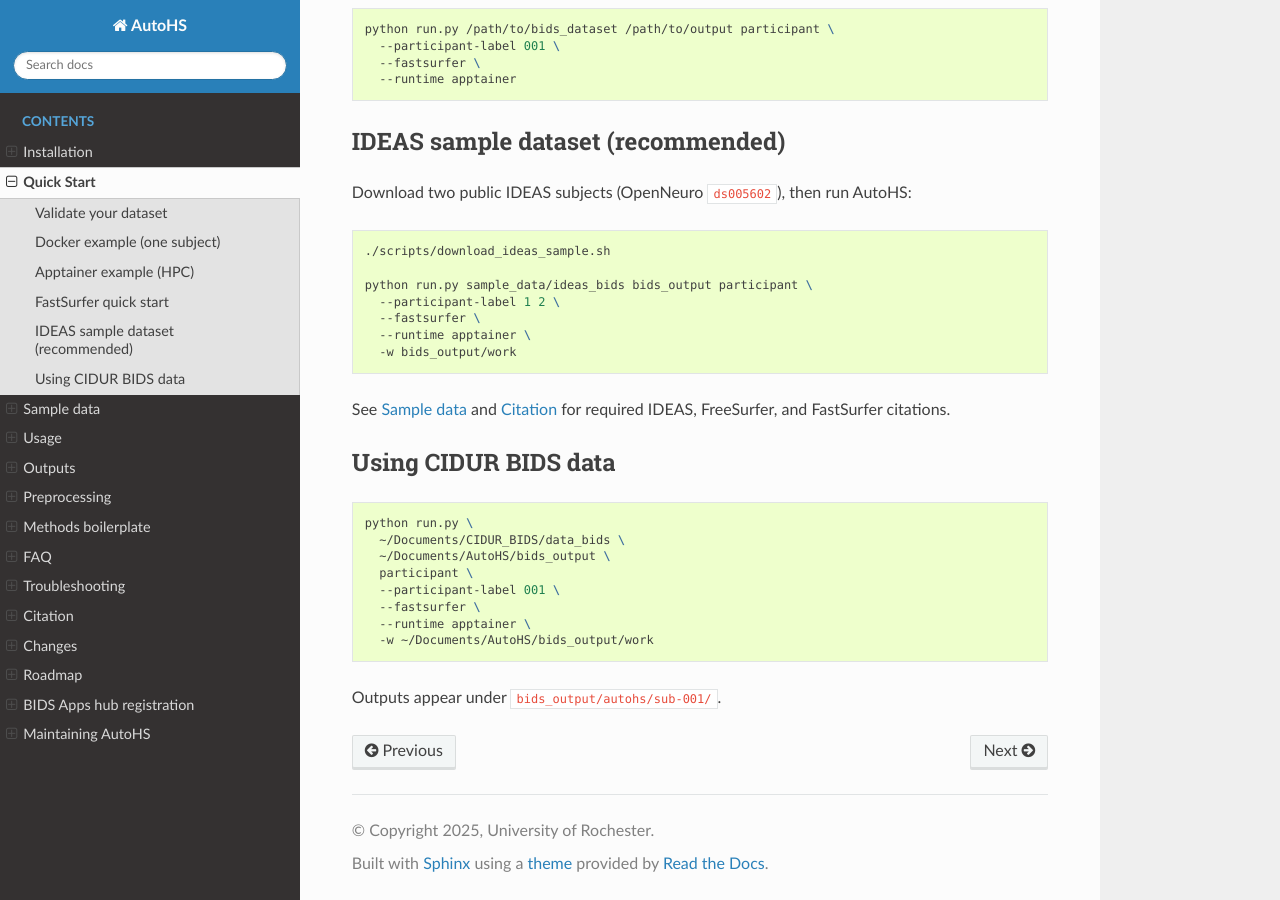
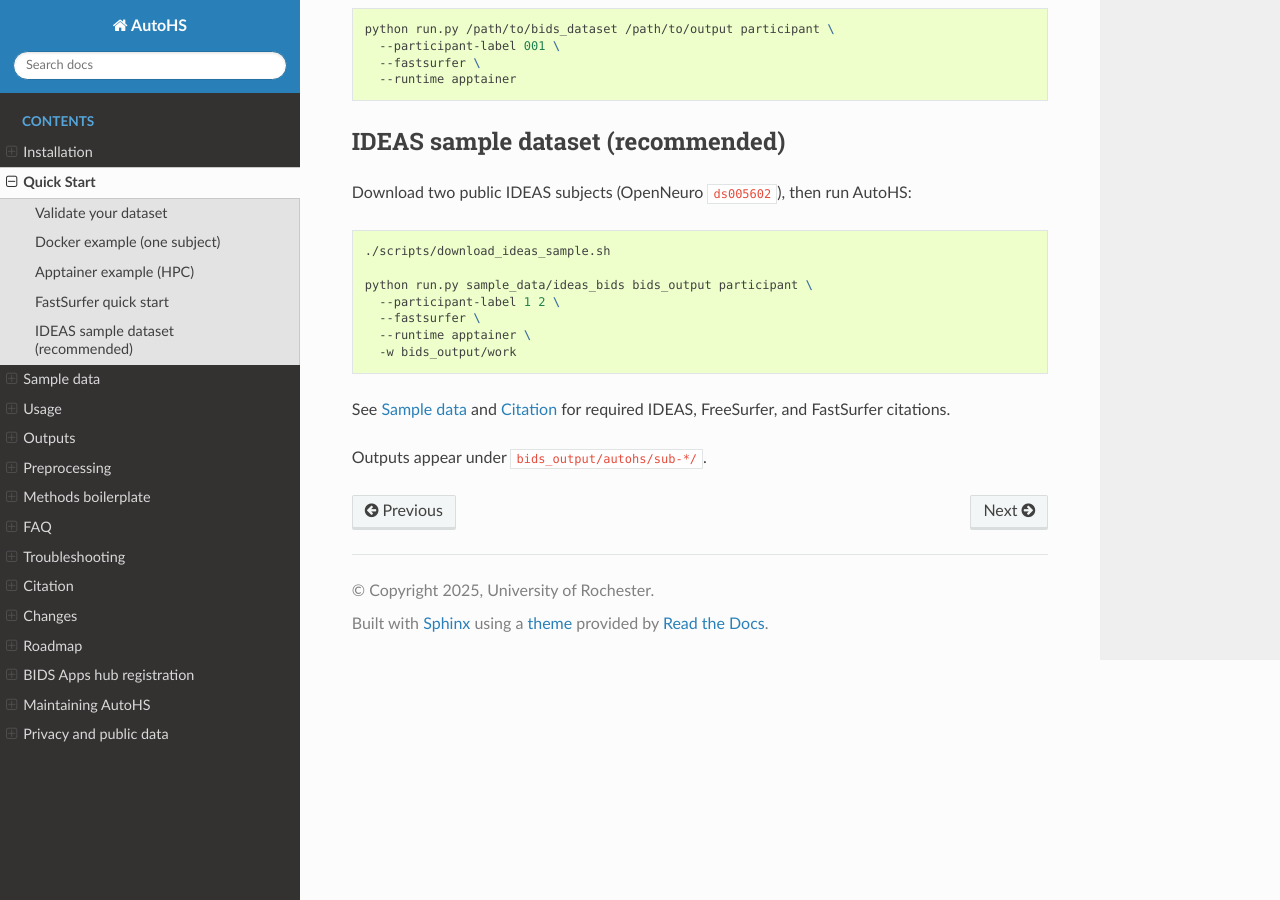
Before and after one commit to phindagijimana/AutoHS, a Sphinx documentation site: the page built from docs/source/quickstart.rst, in a window 1280 px wide and 900 px high, scrolled down 989 px. Built offline with Sphinx 7.4.7 and the Read the Docs theme 3.1.0, drawn with Linux system fonts in a browser that asks for light colours; the version number could not be read and is left out.

Commit message:
Sanitize public repo and document privacy policy (v0.1.9).
Remove site-specific HPC paths and internal cohort examples; require
FREESURFER_SIF/FASTSURFER_SIF via environment variables for Apptainer.

Co-authored-by: Cursor <cursoragent@cursor.com>

```diff
--- a/docs/source/changes.rst
+++ b/docs/source/changes.rst
@@ -2,6 +2,12 @@ Changes
 =======
 
 Release history for AutoHS. See also ``CHANGELOG.md`` in the repository root.
+
+0.1.9 (2026-08-16)
+------------------
+
+* Sanitize public docs/scripts (no site-specific paths or internal cohort examples)
+* Add privacy and public data policy page
 
 0.1.8 (2026-08-16)
 ------------------
--- a/docs/source/citation.rst
+++ b/docs/source/citation.rst
@@ -102,7 +102,7 @@ BibTeX
      author = {Ndagijimana, Philbert and Brennan, Daniel and Shinohara, Russell and Gugger, James},
      year   = {2026},
      url    = {https://github.com/phindagijimana/AutoHS},
-     version = {0.1.8}
+     version = {0.1.9}
    }
 
 Related software
--- a/docs/source/index.rst
+++ b/docs/source/index.rst
@@ -37,6 +37,7 @@ web application that implements the AutoHS pipeline (dashboard, API, deployment)
    roadmap
    bids_apps_hub
    maintainers
+   privacy
 
 Indices and tables
 ==================
--- a/docs/source/installation.rst
+++ b/docs/source/installation.rst
@@ -53,6 +53,9 @@ Set segmentation SIF paths when running outside the bundled Docker stack:
    export FASTSURFER_SIF=/path/to/fastsurfer_latest.sif
    export AUTOHS_RUNTIME=apptainer
 
+These variables are **required** for Apptainer runs (no site-specific defaults are shipped
+in the repository).
+
 Python / Source Install
 -----------------------
 
--- a/docs/source/quickstart.rst
+++ b/docs/source/quickstart.rst
@@ -72,18 +72,4 @@ Download two public IDEAS subjects (OpenNeuro ``ds005602``), then run AutoHS:
 See :doc:`sample_data` and :doc:`citation` for required IDEAS, FreeSurfer, and FastSurfer
 citations.
 
-Using CIDUR BIDS data
----------------------
-
-.. code-block:: bash
-
-   python run.py \
-     ~/Documents/CIDUR_BIDS/data_bids \
-     ~/Documents/AutoHS/bids_output \
-     participant \
-     --participant-label 001 \
-     --fastsurfer \
-     --runtime apptainer \
-     -w ~/Documents/AutoHS/bids_output/work
-
-Outputs appear under ``bids_output/autohs/sub-001/``.
+Outputs appear under ``bids_output/autohs/sub-*/``.
--- a/docs/source/roadmap.rst
+++ b/docs/source/roadmap.rst
@@ -2,7 +2,7 @@ Roadmap
 =======
 
 AutoHS targets the same **production bar** as mature BIDS Apps such as QSIPrep.
-Status as of **v0.1.8**:
+Status as of **v0.1.9**:
 
 Stage 1 — Publish
 -----------------
@@ -40,7 +40,7 @@ Stage 5 — Ecosystem
 * ``CITATION.cff`` and ``CHANGELOG.md`` — **done**
 * Apptainer ``.sif`` on GitHub Releases — **done**
 * IDEAS sample dataset + citations — **done**
-* BIDS website PR — **submitted** (see :doc:`bids_apps_hub`)
+* BIDS website PR — **submitted, checks passing** (see :doc:`bids_apps_hub`)
 * Zenodo DOI — **pending** first GitHub release with Zenodo integration
 
 Documentation depth (QSIPrep parity)
```
Also changed, not shown: CHANGELOG.md (+12 -0 lines), docs/source/privacy.rst (added, +43 -0 lines), 10 other files.
